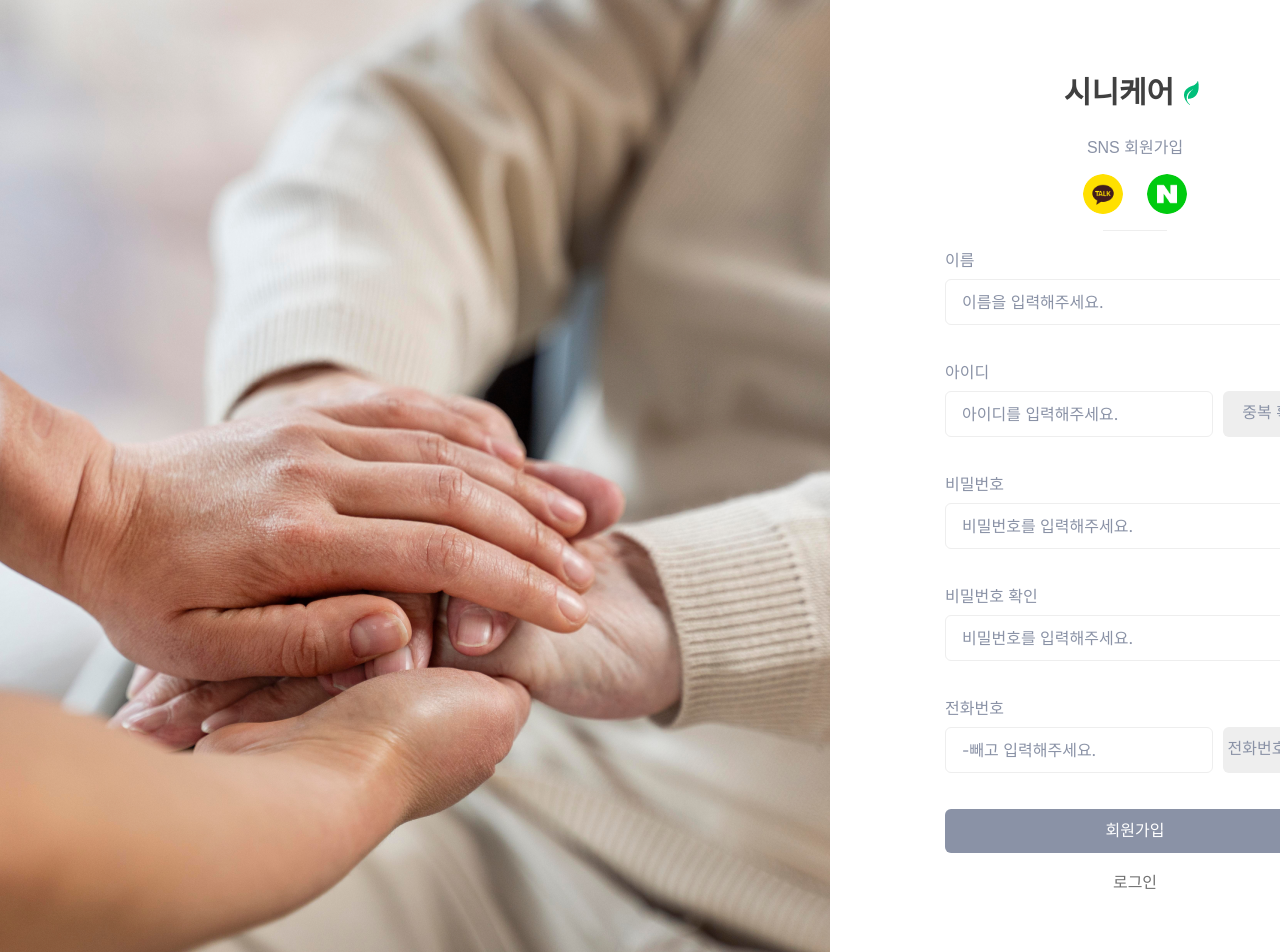
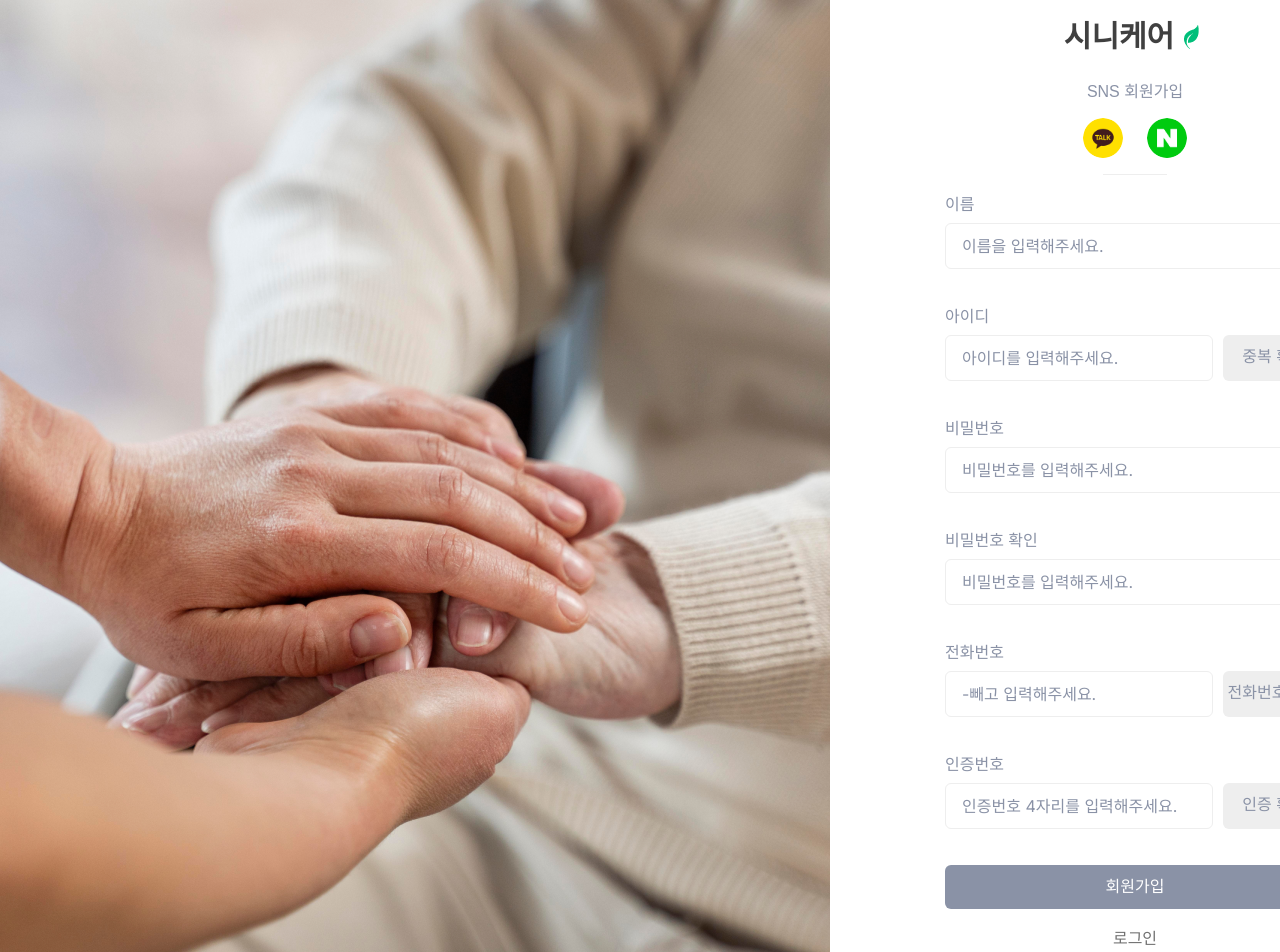
Before and after one commit to garedunord21/senicare-front-20240709, a React (Create React App) app: page / in a window 1280 px wide. Shown: the top 952 px of the page. Built offline with nearby package versions, Linux system fonts and the light colour scheme; a web font is replaced by a local one.

Commit message:
2024.08.22 09:50

```diff
--- a/src/Senicare.css
+++ b/src/Senicare.css
@@ -23,82 +23,6 @@
 body {
     margin: 0px;
     font-family: 'Pretendard', sans-serif;
-}
-
-.input-box {
-    display: flex;
-    flex-direction: column;
-    gap: 8px;
-}
-
-.input-box .label {
-    font-size: 16px;
-    font-weight: 400;
-    color: var(--gray-color);
-}
-
-.input-box .input-area {
-    display: flex;
-    gap: 10px;
-}
-
-.input-box input {
-    flex: 1;
-
-    background: none;
-    border: none;
-    outline: none;
-
-    border: 1px solid rgba(238, 238, 238, 1);
-    border-radius: 6px;
-    padding: 8px 16px;
-
-    background-color: rgba(255, 255, 255, 1);
-
-    font-family: 'Inter', sans-serif;
-    font-size: 16px;
-    font-weight: 400;
-    line-height: 175%;
-    color: var(--default-color);
-}
-
-input::placeholder {
-    color: var(--gray-color);
-}
-
-.input-box .input-button {
-    border-radius: 6px;
-    padding: 8px 0;
-    width: 110px;
-
-    font-size: 16px;
-    font-weight: 400;
-    line-height: 175%;
-    color: var(--gray-color);
-    text-align: center;
-}
-
-.input-button.disable {
-    background-color: rgba(238, 238, 238, 1);
-    color: var(--gray-color);
-}
-
-.input-button.active {
-    background-color: var(--primary-10-color);
-    color: var(--primary-color);
-}
-
-.input-button.active:hover {
-    background-color: var(--primary-20-color);
-    cursor: pointer;
-}
-
-.input-box .message {
-    margin-top: -4px;
-    height: 16px;
-
-    font-size: 13px;
-    font-weight: 400;
 }
 
 .message.error {
--- a/src/components/InputBox/index.tsx
+++ b/src/components/InputBox/index.tsx
@@ -8,15 +8,17 @@ interface Props {
     buttonName?: string;
 }
 
-export default function InputBox() {
+export default function InputBox({ label, type, placeholder, buttonName }: Props) {
+
     return (
         <div className="input-box">
-            <div className="label">인증번호</div>
+            <div className="label">{label}</div>
             <div className="input-area">
-                <input type="text" placeholder="인증번호 4자리를 입력해주세요." />
-                <div className="input-button disable">인증 확인</div>
+                <input type={type} placeholder={placeholder} />
+                {buttonName && <div className="input-button disable">{buttonName}</div>}
             </div>
             <div className="message"></div>
         </div>
     )
+
 }
--- a/src/components/InputBox/style.css
+++ b/src/components/InputBox/style.css
@@ -0,0 +1,75 @@
+.input-box {
+    display: flex;
+    flex-direction: column;
+    gap: 8px;
+}
+
+.input-box .label {
+    font-size: 16px;
+    font-weight: 400;
+    color: var(--gray-color);
+}
+
+.input-box .input-area {
+    display: flex;
+    gap: 10px;
+}
+
+.input-box input {
+    flex: 1;
+
+    background: none;
+    border: none;
+    outline: none;
+
+    border: 1px solid rgba(238, 238, 238, 1);
+    border-radius: 6px;
+    padding: 8px 16px;
+
+    background-color: rgba(255, 255, 255, 1);
+
+    font-family: 'Inter', sans-serif;
+    font-size: 16px;
+    font-weight: 400;
+    line-height: 175%;
+    color: var(--default-color);
+}
+
+input::placeholder {
+    color: var(--gray-color);
+}
+
+.input-box .input-button {
+    border-radius: 6px;
+    padding: 8px 0;
+    width: 110px;
+
+    font-size: 16px;
+    font-weight: 400;
+    line-height: 175%;
+    color: var(--gray-color);
+    text-align: center;
+}
+
+.input-button.disable {
+    background-color: rgba(238, 238, 238, 1);
+    color: var(--gray-color);
+}
+
+.input-button.active {
+    background-color: var(--primary-10-color);
+    color: var(--primary-color);
+}
+
+.input-button.active:hover {
+    background-color: var(--primary-20-color);
+    cursor: pointer;
+}
+
+.input-box .message {
+    margin-top: -4px;
+    height: 16px;
+
+    font-size: 13px;
+    font-weight: 400;
+}
--- a/src/views/auth/index.tsx
+++ b/src/views/auth/index.tsx
@@ -1,5 +1,6 @@
 import React from 'react';
 import './style.css';
+import InputBox from 'src/components/InputBox';
 
 export default function Auth() {
 
@@ -22,58 +23,12 @@ export default function Auth() {
                     <div style={{ width: '64px' }} className="divider"></div>
 
                     <div className="input-container">
-
-                        <div className="input-box">
-                            <div className="label">이름</div>
-                            <div className="input-area">
-                                <input id="user-name" type="text" placeholder="이름을 입력해주세요." />
-                            </div>
-                            <div id="user-name-message" className="message"></div>
-                        </div>
-
-                        <div className="input-box">
-                            <div className="label">아이디</div>
-                            <div className="input-area">
-                                <input id="user-id" type="text" placeholder="아이디를 입력해주세요." />
-                                <div id="user-id-button" className="input-button disable">중복 확인</div>
-                            </div>
-                            <div id="user-id-message" className="message"></div>
-                        </div>
-
-                        <div className="input-box">
-                            <div className="label">비밀번호</div>
-                            <div className="input-area">
-                                <input id="user-password" type="password" placeholder="비밀번호를 입력해주세요." />
-                            </div>
-                            <div id="user-password-message" className="message"></div>
-                        </div>
-
-                        <div className="input-box">
-                            <div className="label">비밀번호 확인</div>
-                            <div className="input-area">
-                                <input id="user-password-check" type="password" placeholder="비밀번호를 입력해주세요." />
-                            </div>
-                            <div id="user-password-check-message" className="message"></div>
-                        </div>
-
-                        <div className="input-box">
-                            <div className="label">전화번호</div>
-                            <div className="input-area">
-                                <input id="user-telnumber" type="text" placeholder="-빼고 입력해주세요." />
-                                <div id="user-telnumber-button" className="input-button disable">전화번호 인증</div>
-                            </div>
-                            <div id="user-telnumber-message" className="message"></div>
-                        </div>
-
-                        <div id="auth-number-box" className="input-box" style={{ display: 'none' }}>
-                            <div className="label">인증번호</div>
-                            <div className="input-area">
-                                <input id="auth-number" type="text" placeholder="인증번호 4자리를 입력해주세요." />
-                                <div id="auth-number-button" className="input-button disable">인증 확인</div>
-                            </div>
-                            <div id="auth-number-message" className="message"></div>
-                        </div>
-
+                        <InputBox label='이름' type='text' placeholder='이름을 입력해주세요.' />
+                        <InputBox label='아이디' type='text' placeholder='아이디를 입력해주세요.' buttonName='중복 확인' />
+                        <InputBox label='비밀번호' type='password' placeholder='비밀번호를 입력해주세요.' />
+                        <InputBox label='비밀번호 확인' type='password' placeholder='비밀번호를 입력해주세요.' />
+                        <InputBox label='전화번호' type='text' placeholder='-빼고 입력해주세요.' buttonName='전화번호 인증' />
+                        <InputBox label='인증번호' type='text' placeholder='인증번호 4자리를 입력해주세요.' buttonName='인증 확인' />
                     </div>
 
                     <div className="button-container">
```
